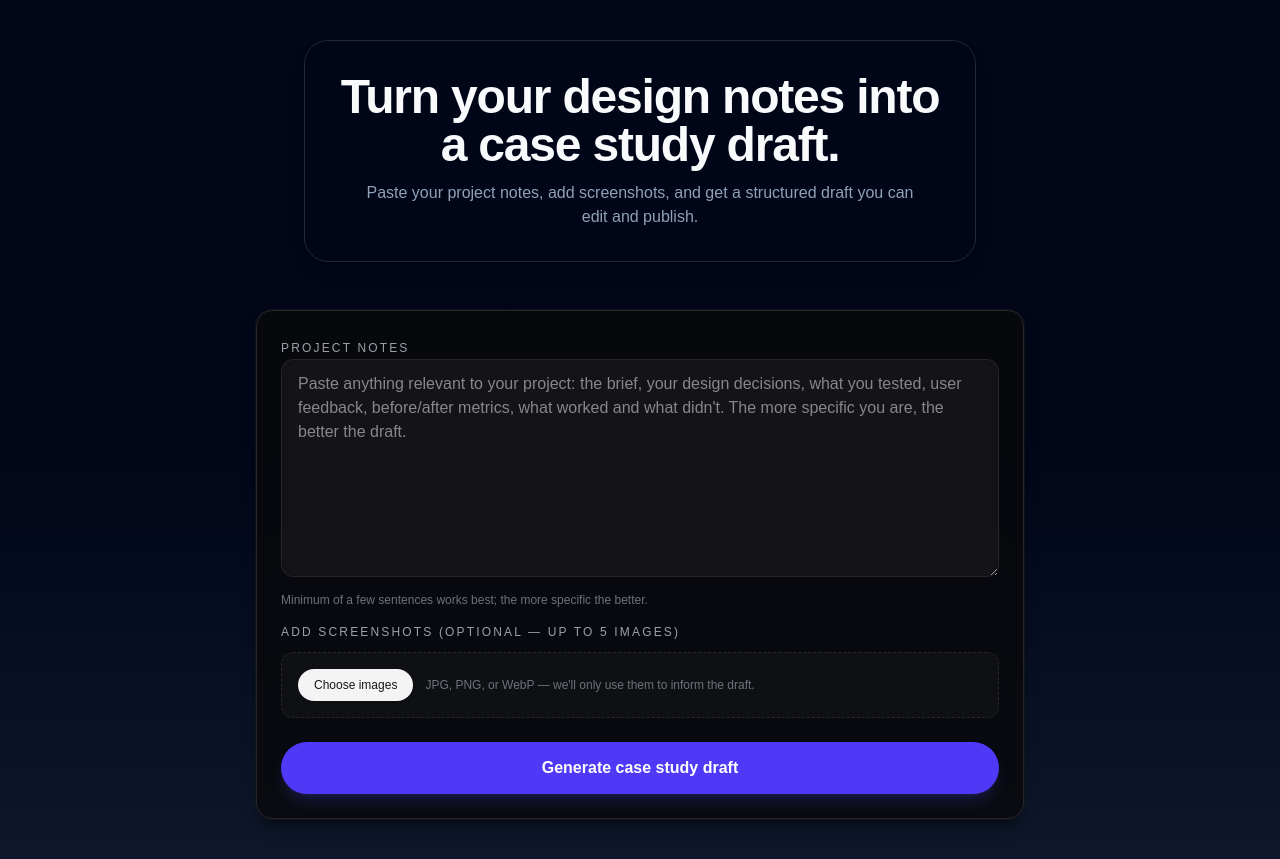
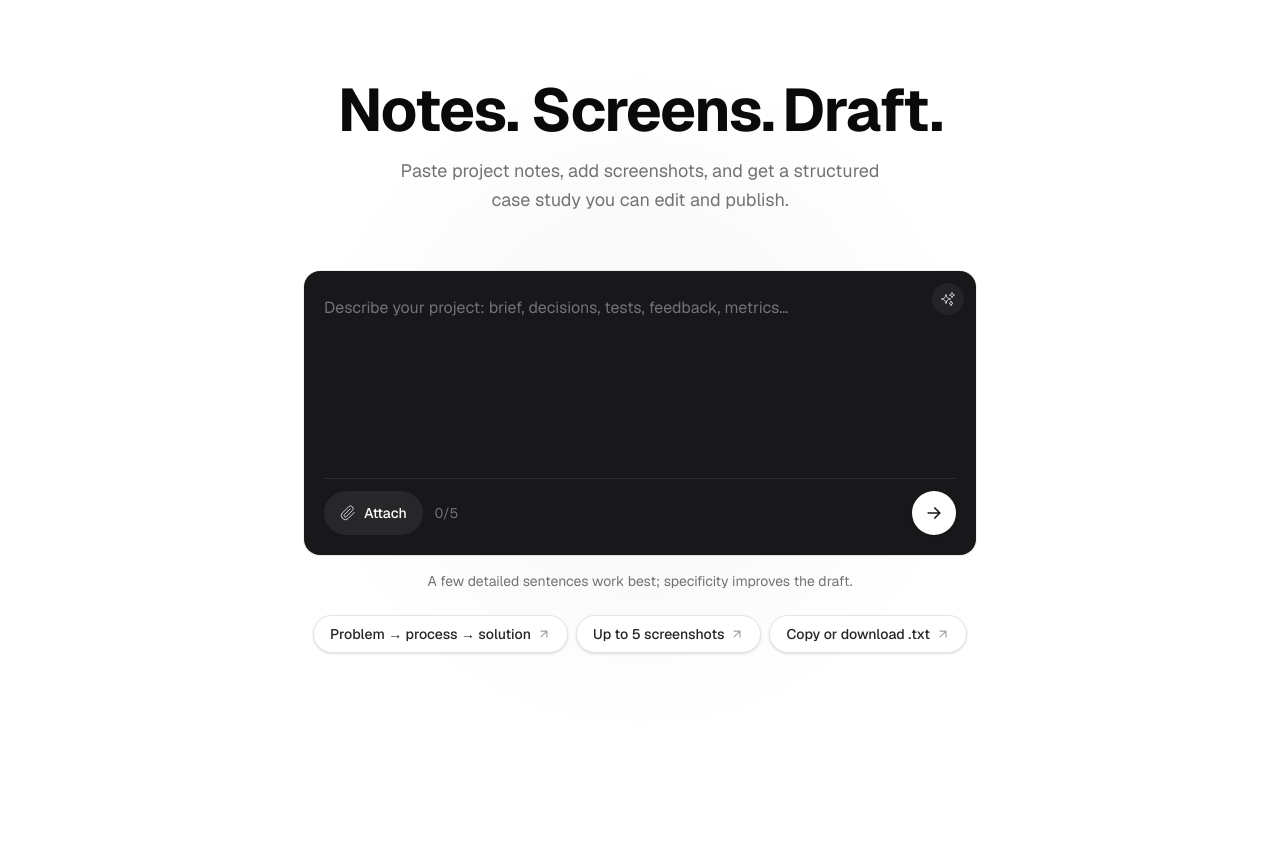
Before and after one commit to mideajayi/CaseGen, a Next.js app: page / in a window 1280 px wide. After the commit the page ends 800 px from the top, so only its background shows below. Built offline with nearby package versions, Linux system fonts and the light colour scheme.

Commit message:
Page reconstruct

```diff
--- a/app/globals.css
+++ b/app/globals.css
@@ -2,7 +2,7 @@
 
 :root {
   --background: #ffffff;
-  --foreground: #171717;
+  --foreground: #0a0a0a;
 }
 
 @theme inline {
@@ -12,17 +12,10 @@
   --font-mono: var(--font-geist-mono);
 }
 
-@media (prefers-color-scheme: dark) {
-  :root {
-    --background: #0a0a0a;
-    --foreground: #ededed;
-  }
-}
-
 body {
   background: var(--background);
   color: var(--foreground);
-  font-family: Arial, Helvetica, sans-serif;
+  font-family: var(--font-geist-sans), ui-sans-serif, system-ui, sans-serif;
 }
 
 @keyframes fadeIn {
--- a/app/layout.tsx
+++ b/app/layout.tsx
@@ -42,7 +42,7 @@ export const viewport = {
   width: "device-width",
   initialScale: 1,
   minimumScale: 1,
-  themeColor: "#09090b",
+  themeColor: "#ffffff",
 };
 
 export default function RootLayout({
@@ -55,14 +55,14 @@ export default function RootLayout({
       <head>
         <meta name="application-name" content="CaseGen" />
         <meta name="apple-mobile-web-app-capable" content="yes" />
-        <meta name="apple-mobile-web-app-status-bar-style" content="black-translucent" />
+        <meta name="apple-mobile-web-app-status-bar-style" content="default" />
         <meta name="apple-mobile-web-app-title" content="CaseGen" />
         <meta name="mobile-web-app-capable" content="yes" />
-        <meta name="theme-color" content="#09090b" />
+        <meta name="theme-color" content="#ffffff" />
         <link rel="manifest" href="/manifest.json" />
       </head>
       <body
-        className={`${geistSans.variable} ${geistMono.variable} bg-slate-950 antialiased`}
+        className={`${geistSans.variable} ${geistMono.variable} bg-white font-sans text-neutral-950 antialiased`}
       >
         {children}
       </body>
--- a/app/page.tsx
+++ b/app/page.tsx
@@ -22,18 +22,27 @@ export default function Home() {
   }, [draft]);
 
   return (
-    <main className="min-h-screen overflow-y-auto bg-gradient-to-b from-slate-950 via-slate-950 to-slate-900 px-4 py-10 text-slate-50">
-      <div className="mx-auto flex w-full max-w-4xl flex-col gap-8 sm:gap-10 lg:gap-12">
-        <section className="mx-auto w-full max-w-2xl rounded-3xl border border-slate-800 bg-slate-950/80 p-6 text-center shadow-lg shadow-black/20 sm:p-8">
-          <h1 className="text-3xl font-semibold tracking-tight text-slate-50 sm:text-4xl lg:text-5xl">
-            Turn your design notes into a case study draft.
+    <main className="relative min-h-screen overflow-y-auto bg-white px-4 py-12 text-neutral-950 sm:py-16 lg:py-20">
+      <div
+        className="pointer-events-none absolute inset-0 overflow-hidden opacity-[0.04]"
+        aria-hidden
+      >
+        <div className="absolute left-1/2 top-1/2 h-[min(120vw,720px)] w-[min(120vw,720px)] -translate-x-1/2 -translate-y-1/2 rounded-full bg-[radial-gradient(circle_at_center,_#000_0%,_transparent_70%)]" />
+      </div>
+
+      <div className="relative mx-auto flex w-full max-w-3xl flex-col gap-10 sm:gap-12 lg:gap-14">
+        <section className="mx-auto w-full max-w-2xl text-center">
+          <h1 className="text-4xl font-bold tracking-tight text-neutral-950 sm:text-5xl lg:text-6xl">
+            Notes. Screens.
+            <span className="block sm:inline sm:pl-2">Draft.</span>
           </h1>
-          <p className="mx-auto mt-3 max-w-xl text-sm leading-6 text-slate-400 sm:text-base">
-            Paste your project notes, add screenshots, and get a structured draft you can edit and publish.
+          <p className="mx-auto mt-4 max-w-lg text-base leading-relaxed text-neutral-500 sm:text-lg">
+            Paste project notes, add screenshots, and get a structured case study
+            you can edit and publish.
           </p>
         </section>
 
-        <section className="mx-auto flex w-full max-w-3xl flex-col gap-6">
+        <section className="mx-auto flex w-full max-w-2xl flex-col gap-6">
           <InputForm
             isLoading={isLoading}
             onGenerationStart={() => {
@@ -56,6 +65,34 @@ export default function Home() {
             }}
             onStreamTextUpdate={(text) => setStreamText(text)}
           />
+
+          <div className="flex flex-wrap items-center justify-center gap-2">
+            {[
+              "Problem → process → solution",
+              "Up to 5 screenshots",
+              "Copy or download .txt",
+            ].map((label) => (
+              <span
+                key={label}
+                className="inline-flex items-center gap-1.5 rounded-full border border-neutral-200 bg-white px-4 py-2 text-sm font-medium text-neutral-800 shadow-sm"
+              >
+                {label}
+                <svg
+                  className="h-3.5 w-3.5 text-neutral-400"
+                  viewBox="0 0 24 24"
+                  fill="none"
+                  stroke="currentColor"
+                  strokeWidth="2"
+                  strokeLinecap="round"
+                  strokeLinejoin="round"
+                  aria-hidden
+                >
+                  <path d="M7 17L17 7M7 7h10v10" />
+                </svg>
+              </span>
+            ))}
+          </div>
+
           <DraftOutput
             draft={draft}
             isLoading={isLoading}
--- a/components/InputForm.tsx
+++ b/components/InputForm.tsx
@@ -259,53 +259,56 @@ const InputForm = ({
   };
 
   return (
-    <section className="flex flex-col gap-5 rounded-2xl border border-zinc-800 bg-zinc-950/80 p-5 shadow-lg shadow-black/40 ring-1 ring-zinc-900/60 backdrop-blur-sm sm:p-6">
+    <section className="flex w-full flex-col gap-4">
+      <div className="relative overflow-hidden rounded-2xl bg-[#18181B] p-4 shadow-[0_1px_2px_rgba(0,0,0,0.06)] ring-1 ring-black/5 sm:rounded-[16px] sm:p-5">
+        <div
+          className="pointer-events-none absolute right-3 top-3 flex h-8 w-8 items-center justify-center rounded-full bg-zinc-800/80 text-zinc-300"
+          aria-hidden
+        >
+          <svg
+            className="h-4 w-4"
+            viewBox="0 0 24 24"
+            fill="none"
+            stroke="currentColor"
+            strokeWidth="1.5"
+            strokeLinecap="round"
+            strokeLinejoin="round"
+          >
+            <path d="M9.813 15.904L9 18.75l-.813-2.846a4.5 4.5 0 00-3.09-3.09L2.25 12l2.846-.813a4.5 4.5 0 003.09-3.09L9 5.25l.813 2.847a4.5 4.5 0 003.09 3.09L15.75 12l-2.847.813a4.5 4.5 0 00-3.09 3.09zM18.259 8.715L18 9.75l-.259-1.035a3.375 3.375 0 00-2.455-2.456L14.25 6l1.036-.259a3.375 3.375 0 002.455-2.456L18 2.25l.259 1.035a3.375 3.375 0 002.456 2.456L21.75 6l-1.035.259a3.375 3.375 0 00-2.456 2.456zM16.894 20.567L16.5 21.75l-.394-1.183a2.25 2.25 0 00-1.423-1.423L13.5 18.75l1.183-.394a2.25 2.25 0 001.423-1.423L16.5 15l.394 1.183a2.25 2.25 0 001.423 1.423L19.5 18.75l-1.183.394a2.25 2.25 0 00-1.423 1.423z" />
+          </svg>
+        </div>
 
-    {/* I have removed the header because it is not needed for the app to work. */}
-
-    {/*  <header className="space-y-2">
-        <h2 className="text-sm font-semibold uppercase tracking-[0.18em] text-zinc-400">
-          Inputs
-        </h2>
-        <p className="text-sm leading-relaxed text-zinc-200">
-          Paste your project notes below. Add screenshots if you have them.
-          CaseGen will generate a structured case study draft you can copy and
-          edit.
-        </p>
-      </header> */}
-
-      <div className="space-y-4">
-        <label className="block space-y-2">
-          <span className="text-xs font-medium uppercase tracking-[0.18em] text-zinc-400">
-            Project notes
-          </span>
+        <label className="block">
+          <span className="sr-only">Project notes</span>
           <textarea
             value={notes}
             onChange={handleNotesChange}
-            rows={8}
-            className="w-full min-h-[160px] rounded-xl border border-zinc-800 bg-zinc-900/80 px-4 py-3 text-base text-zinc-50 shadow-inner outline-none ring-0 transition focus:border-indigo-500 focus:ring-2 focus:ring-indigo-950/80 sm:min-h-[200px]"
-            placeholder="Paste anything relevant to your project: the brief, your design decisions, what you tested, user feedback, before/after metrics, what worked and what didn't. The more specific you are, the better the draft."
+            rows={6}
+            className="w-full min-h-[140px] resize-none border-0 bg-transparent pr-10 pt-1 text-base leading-relaxed text-white placeholder:text-zinc-500 focus:outline-none focus:ring-0 sm:min-h-[168px]"
+            placeholder="Describe your project: brief, decisions, tests, feedback, metrics…"
           />
-          {validationError ? (
-            <p className="text-sm font-medium text-rose-300">
-              {validationError}
-            </p>
-          ) : (
-            <p className="text-xs text-zinc-500">
-              Minimum of a few sentences works best; the more specific the better.
-            </p>
-          )}
         </label>
 
-        <div className="space-y-3">
-          <p className="flex items-center justify-between gap-2 text-xs font-medium uppercase tracking-[0.18em] text-zinc-400">
-            <span>Add screenshots (optional — up to 5 images)</span>
-          </p>
-
-          <div className="flex flex-col gap-3 rounded-xl border border-dashed border-zinc-800 bg-zinc-900/50 p-4">
-            <div className="flex flex-wrap items-center gap-3">
-              <label className="relative inline-flex cursor-pointer items-center justify-center rounded-full bg-zinc-100 px-4 py-2 text-xs font-medium text-zinc-900 shadow-sm transition hover:bg-zinc-200">
-                <span>Choose images</span>
+        <div className="mt-3 flex min-h-[52px] flex-col gap-3 border-t border-white/10 pt-3 sm:flex-row sm:items-center sm:gap-3">
+          <div className="flex min-w-0 flex-1 flex-wrap items-center gap-2 sm:gap-3">
+            <div className="group relative flex shrink-0 items-center">
+              <label
+                className="relative inline-flex min-h-[44px] cursor-pointer items-center justify-center gap-2 rounded-full bg-zinc-800 px-4 py-2.5 text-sm font-medium text-white transition hover:bg-zinc-700 focus-within:ring-2 focus-within:ring-white/30 focus-within:ring-offset-2 focus-within:ring-offset-[#18181B]"
+                title="Optional · JPG, PNG, WebP"
+              >
+                <svg
+                  className="h-4 w-4 shrink-0 text-zinc-300"
+                  viewBox="0 0 24 24"
+                  fill="none"
+                  stroke="currentColor"
+                  strokeWidth="1.5"
+                  strokeLinecap="round"
+                  strokeLinejoin="round"
+                  aria-hidden
+                >
+                  <path d="m21.44 11.05-9.19 9.19a6 6 0 0 1-8.49-8.49l9.19-9.19a4 4 0 0 1 5.66 5.66l-9.2 9.19a2 2 0 0 1-2.83-2.83l8.49-8.48" />
+                </svg>
+                <span>Attach</span>
                 <input
                   type="file"
                   accept="image/jpeg,image/png,image/webp"
@@ -318,72 +321,95 @@ const InputForm = ({
                   }}
                 />
               </label>
-              <span className="text-xs text-zinc-500">
-                JPG, PNG, or WebP — we&apos;ll only use them to inform the
-                draft.
+              <span
+                className="pointer-events-none absolute bottom-full left-1/2 z-20 mb-2 w-max max-w-[min(100vw-2rem,16rem)] -translate-x-1/2 rounded-lg bg-zinc-900 px-3 py-2 text-center text-xs leading-snug text-zinc-100 opacity-0 shadow-lg ring-1 ring-white/10 transition-opacity duration-150 group-hover:opacity-100 group-focus-within:opacity-100 sm:left-0 sm:translate-x-0"
+                role="tooltip"
+              >
+                Optional · JPG, PNG, WebP
               </span>
             </div>
 
-            {imageWarning && (
-              <p className="text-xs font-medium text-amber-400">
-                {imageWarning}
-              </p>
-            )}
+            <span className="shrink-0 text-sm tabular-nums text-zinc-500">
+              {images.length}/5
+            </span>
 
             {images.length > 0 && (
-              <div className="space-y-2">
-                <p className="text-xs font-medium text-zinc-300">
-                  {images.length} image{images.length === 1 ? "" : "s"} selected
-                </p>
-                <div className="grid grid-cols-2 gap-2 sm:grid-cols-3 lg:grid-cols-4">
+              <div className="flex min-w-0 flex-1 items-center gap-2 overflow-x-auto pb-0.5 [scrollbar-width:thin]">
                 {images.map((image, index) => (
                   <figure
                     key={image.file.name + image.file.lastModified}
-                      className="group relative overflow-hidden rounded-lg border border-zinc-800 bg-zinc-900/80"
+                    className="group/thumb relative h-12 w-12 shrink-0 overflow-hidden rounded-lg border border-white/10 bg-zinc-900 sm:h-14 sm:w-14"
+                    title={image.file.name}
                   >
                     {/* eslint-disable-next-line @next/next/no-img-element */}
                     <img
                       src={image.previewUrl}
                       alt={image.file.name}
-                        className="h-16 w-full object-cover opacity-90 transition group-hover:opacity-100 sm:h-20 lg:h-24"
+                      className="h-full w-full object-cover"
                     />
-                      <figcaption className="pointer-events-none absolute inset-x-0 bottom-0 bg-gradient-to-t from-black/80 to-transparent px-1.5 pb-1.5 pt-4">
-                        <p className="truncate text-[10px] text-zinc-100">
+                    <figcaption className="pointer-events-none absolute inset-x-0 bottom-0 bg-gradient-to-t from-black/80 to-transparent px-1 pb-1 pt-3">
+                      <p className="truncate text-[8px] leading-tight text-white sm:text-[9px]">
                         {image.file.name}
                       </p>
                     </figcaption>
                     <button
                       type="button"
                       onClick={() => handleRemoveImage(index)}
-                        className="pointer-events-auto absolute right-1 top-1 flex h-6 w-6 items-center justify-center rounded-full bg-red-600 text-white opacity-100 transition hover:bg-red-700 sm:opacity-0 sm:group-hover:opacity-100"
+                      className="absolute right-0.5 top-0.5 flex h-6 w-6 items-center justify-center rounded-full bg-black/60 text-white shadow-sm ring-1 ring-white/20 backdrop-blur-sm transition hover:bg-black/80"
                       title="Remove image"
                     >
-                        <span className="text-sm font-bold">×</span>
+                      <span className="text-sm font-semibold leading-none">
+                        ×
+                      </span>
                     </button>
                   </figure>
                 ))}
               </div>
-              </div>
             )}
-          </div>
           </div>
 
           <button
             type="button"
             onClick={handleGenerateClick}
             disabled={isLoading}
-          className="mt-2 inline-flex h-[52px] w-full items-center justify-center rounded-full bg-indigo-600 px-6 text-base font-semibold text-white shadow-lg shadow-indigo-900/40 transition hover:bg-indigo-500 disabled:cursor-not-allowed disabled:opacity-50"
+            className="inline-flex h-11 min-h-[44px] w-11 shrink-0 items-center justify-center self-end rounded-full bg-white text-neutral-900 shadow-sm transition hover:bg-zinc-100 disabled:cursor-not-allowed disabled:opacity-50 sm:self-auto"
+            aria-label={
+              isLoading ? "Generating draft" : "Generate case study draft"
+            }
           >
             {isLoading ? (
-            <span className="inline-flex items-center gap-2">
-              <span className="h-4 w-4 animate-spin rounded-full border-2 border-white/30 border-t-white" />
-              Generating...
-            </span>
+              <span className="h-5 w-5 animate-spin rounded-full border-2 border-neutral-300 border-t-neutral-900" />
             ) : (
-            "Generate case study draft"
+              <svg
+                className="h-5 w-5"
+                viewBox="0 0 24 24"
+                fill="none"
+                stroke="currentColor"
+                strokeWidth="2"
+                strokeLinecap="round"
+                strokeLinejoin="round"
+                aria-hidden
+              >
+                <path d="M5 12h14M13 6l6 6-6 6" />
+              </svg>
             )}
           </button>
         </div>
+      </div>
+
+      {validationError ? (
+        <p className="text-sm font-medium text-red-600">{validationError}</p>
+      ) : (
+        <p className="text-center text-sm text-neutral-500">
+          A few detailed sentences work best; specificity improves the draft.
+        </p>
+      )}
+
+      {imageWarning && (
+        <p className="text-center text-sm font-medium text-amber-700">
+          {imageWarning}
+        </p>
+      )}
     </section>
   );
 };
```
Also changed, not shown: components/DraftOutput.tsx (+57 -54 lines), public/manifest.json. Lines whose indentation alone changed are shown as unchanged.
